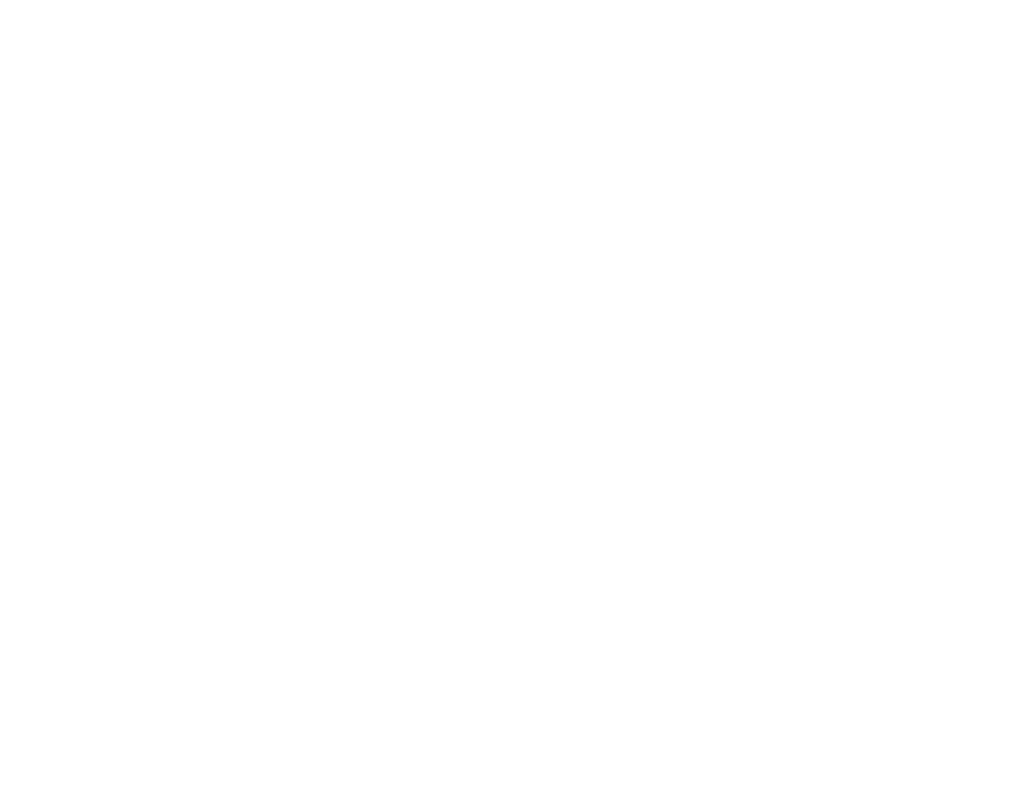
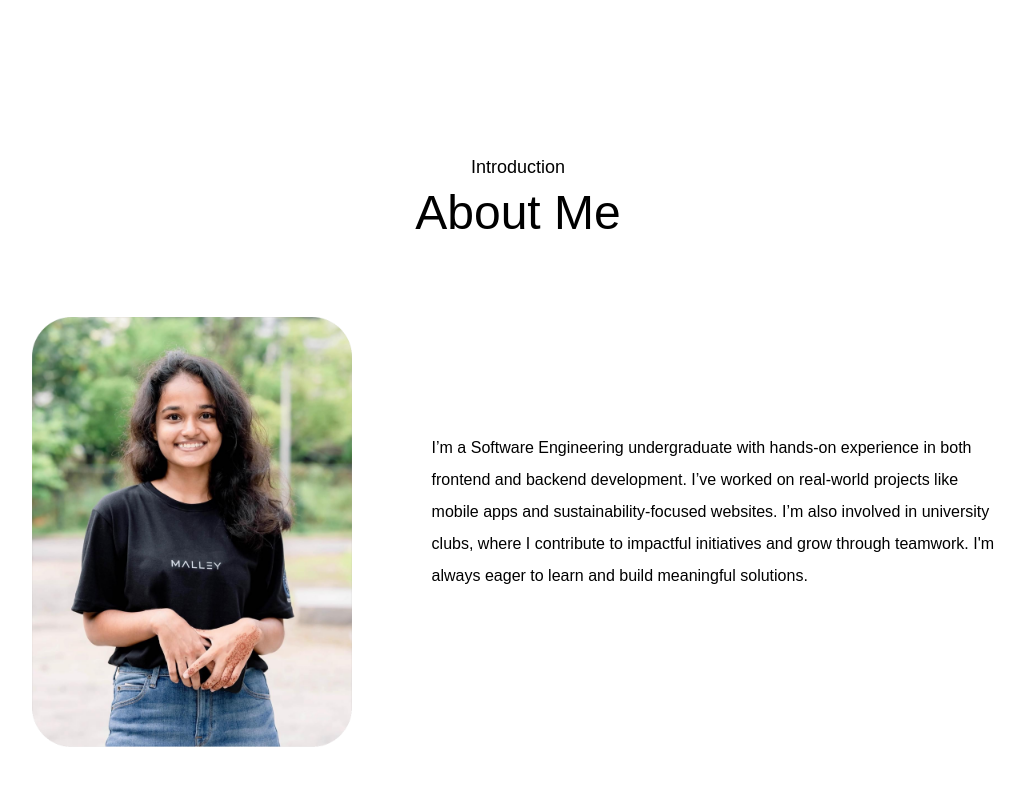
Before and after one commit to monaSuri/porfolio, a Next.js app: page / in a window 1280 px wide. Shown: the part 687-1472 px from the top of the page, without its empty margins (122-1146 px from the left). Before the commit the page ends 800 px from the top, so only its background shows below. Built offline with nearby package versions, Linux system fonts and the light colour scheme; a web font is replaced by a local one.

Commit message:
updated the about section
added the image and description to the about section

```diff
--- a/app/components/About.jsx
+++ b/app/components/About.jsx
@@ -1,9 +1,26 @@
+import { assets, infoList } from '@/assets /assets'
 import React from 'react'
+import Image from 'next/image'
 
 const about = () => {
   return (
-    <div>
+    <div id='about' className='w-full px-[12%] py-10 scroll-mt-20'>
+      <h4 className='text-center mb-2 text-lg font-Ovo'>Introduction</h4>
+      <h2 className='text-center text-5xl font-Ovo'>About Me</h2>
 
+      <div className='flex w-full flex-col lg:flex-row items-center gap-20 my-20'>
+        <div className='w-64 sm:w-80 rounded-3xl max-w-none'>
+            <Image src={assets.user_image} alt='user' className='w-full rounded-3xl'/>
+        </div>
+        <div className='flex-1'>
+            <p className='mb-10 max-w-2xl font-Ovo'>
+            I’m a Software Engineering undergraduate with hands-on experience in both frontend and backend development.
+            I’ve worked on real-world projects like mobile apps and sustainability-focused websites. I’m also involved in university clubs,
+            where I contribute to impactful initiatives and grow through teamwork. I'm always eager to learn and build meaningful solutions.
+            </p>
+
+        </div>
+      </div>
     </div>
   )
 }
--- a/app/layout.js
+++ b/app/layout.js
@@ -17,7 +17,7 @@
 
 export default function RootLayout({ children }) {
   return (
-    <html lang="en">
+    <html lang="en" className="scroll-smooth">
       <body
         className={`${outfit.className} ${ovo.className} antialiased leading-8 overflow-x-hidden`}
       >
--- a/app/page.js
+++ b/app/page.js
@@ -1,6 +1,7 @@
 'use client'
 import Header from "./components/Header";
 import Navbar from "./components/Navbar";
+import About from "./components/About";
 
 
 export default function Home() {
@@ -8,6 +9,7 @@
     <>
     <Navbar />
     <Header />
+    <About />
     </>
   );
 }
--- a/assets /assets.js
+++ b/assets /assets.js
@@ -114,8 +114,8 @@
 
 export const infoList = [
     { icon: assets.code_icon, iconDark: assets.code_icon_dark, title: 'Languages', description: 'HTML, CSS, JavaScript React Js, Next Js' },
-    { icon: assets.edu_icon, iconDark: assets.edu_icon_dark, title: 'Education', description: 'B.Tech in Computer Science' },
-    { icon: assets.project_icon, iconDark: assets.project_icon_dark, title: 'Projects', description: 'Built more than 5 projects' }
+    { icon: assets.edu_icon, iconDark: assets.edu_icon_dark, title: 'Education', description: 'BEng Software Engineering undergraduate' },
+    { icon: assets.project_icon, iconDark: assets.project_icon_dark, title: 'Projects', description: 'Completed 3 projects' }
 ];
 
 export const toolsData = [
```
